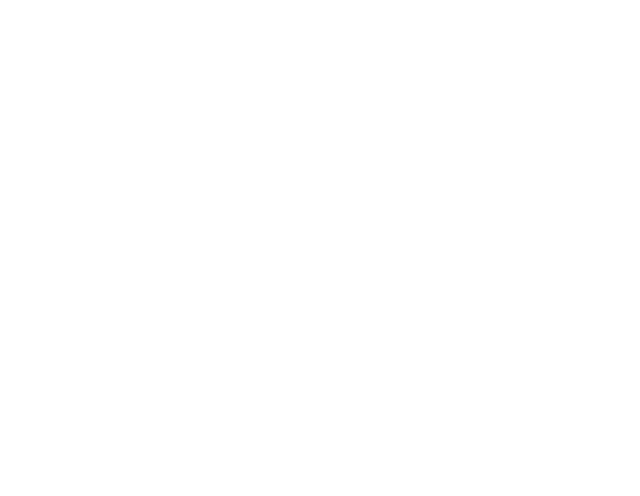
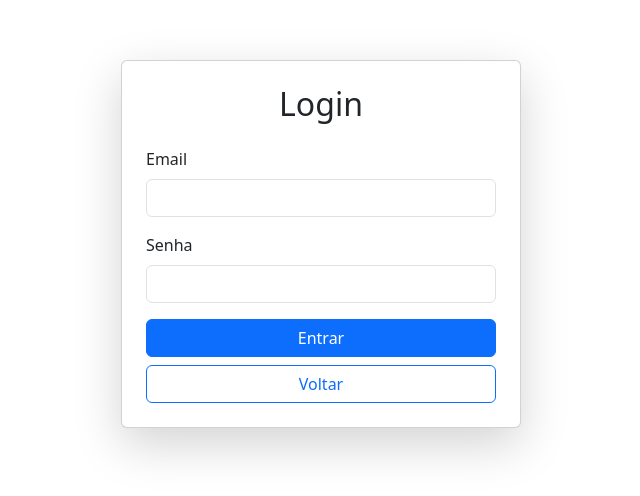
Before and after one commit to ErickGrisoste/VeioPorQueQuizz, an Angular app in the folder VeioPorqueQuizz/: page /login in a window 1280 px wide. Before the commit this address led to /. Shown: the part 156-652 px from the top of the page, without its empty margins (319-959 px from the left). Built offline with nearby package versions, Linux system fonts and the light colour scheme.

Commit message:
Criada tela de login

```diff
--- a/VeioPorqueQuizz/src/app/app.routes.ts
+++ b/VeioPorqueQuizz/src/app/app.routes.ts
@@ -10,6 +10,7 @@ import { CriarPergunta } from './pages/criar-pergunta/criar-pergunta';
 import { ListarQuizzes } from './pages/listar-quiz/listar-quiz';
 import { Avaliacao } from './pages/avaliacao/avaliacao';
 import { CriarUsuario } from './pages/criar-usuario/criar-usuario';
+import { Login } from './login/login';
 
 export const serverRoutes: Routes = [];
 
@@ -25,5 +26,6 @@ export const routes: Routes = [
   { path: 'criar-pergunta', component: CriarPergunta },
   { path: 'quizzes', component: ListarQuizzes },
   { path: 'avaliacao', component: Avaliacao },
-  { path: 'cadastro', component: CriarUsuario }
+  { path: 'cadastro', component: CriarUsuario },
+  { path: 'login', component: Login },
 ];
--- /dev/null
+++ b/VeioPorqueQuizz/src/app/login/login.html
@@ -0,0 +1,29 @@
+<div class="container vh-100 d-flex align-items-center justify-content-center">
+
+  <div class="card shadow-lg p-4" style="width:400px">
+
+    <h2 class="text-center mb-4">Login</h2>
+
+    <div class="mb-3">
+      <label class="form-label">Email</label>
+      <input type="email" class="form-control" [(ngModel)]="email">
+    </div>
+
+    <div class="mb-3">
+      <label class="form-label">Senha</label>
+      <input type="password" class="form-control" [(ngModel)]="senha">
+    </div>
+
+    @if (erro) {
+      <div class="alert alert-danger">
+        {{ erro }}
+      </div>
+    }
+
+    <div class="d-grid gap-2">
+      <button class="btn btn-primary" (click)="entrar()">Entrar</button>
+      <button class="btn btn-outline-primary" routerLink="/home">Voltar</button>
+    </div>
+
+  </div>
+</div>
--- /dev/null
+++ b/VeioPorqueQuizz/src/app/login/login.ts
@@ -0,0 +1,49 @@
+import { Component } from '@angular/core';
+import { FormsModule } from '@angular/forms';
+import { RouterLink } from '@angular/router';
+import { CommonModule } from '@angular/common';
+
+@Component({
+  selector: 'app-login',
+  imports: [FormsModule, RouterLink, CommonModule],
+  templateUrl: './login.html',
+  styleUrl: './login.css',
+})
+export class Login {
+  email = "";
+  senha = "";
+  erro = "";
+
+  entrar() {
+
+    if (!this.email || !this.senha) {
+      this.erro = "Preencha todos os campos!";
+      return;
+    }
+
+    const usuariosSalvos = localStorage.getItem("usuarios");
+
+    if (!usuariosSalvos) {
+      this.erro = "Usuário não encontrado!";
+      return;
+    }
+
+    const usuarios = JSON.parse(usuariosSalvos);
+
+    const usuario = usuarios.find((u: any) =>
+      u.email === this.email && u.senha === this.senha
+    );
+
+    if (!usuario) {
+      this.erro = "Email ou senha inválidos!";
+      return;
+    }
+
+    this.erro = "";
+
+    alert("Login realizado com sucesso!");
+
+    this.email = "";
+    this.senha = "";
+  }
+}
```
Also changed, not shown: VeioPorqueQuizz/src/app/login/login.css (added), 1 other file (tests, documents, lock files or other folders).
